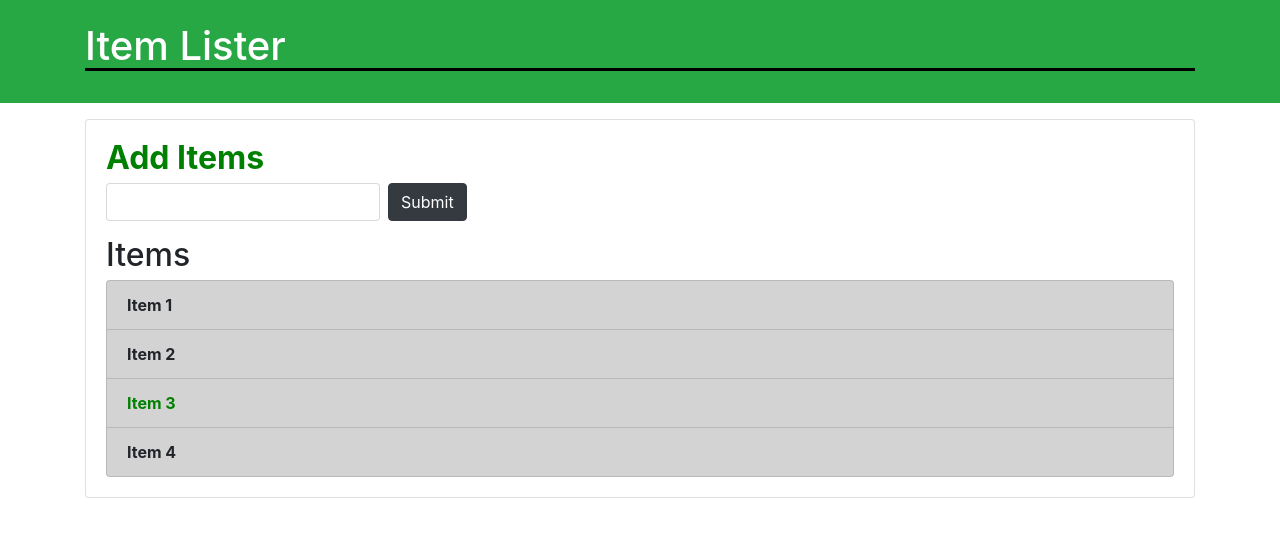
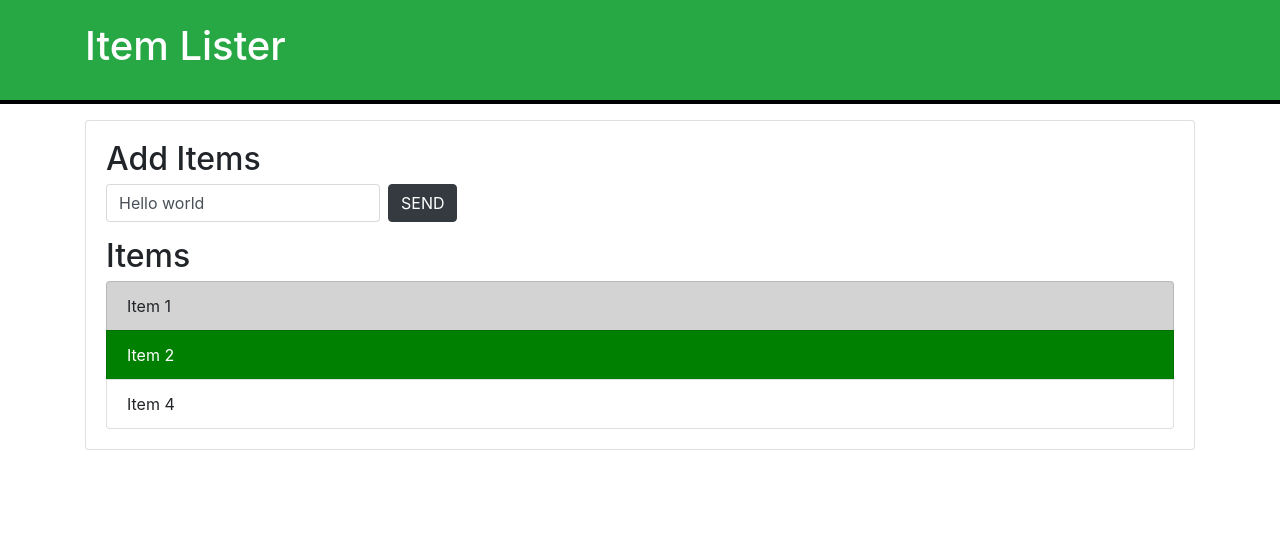
Before and after one commit to Abhisheksb1003/sharpener_first_git, a plain HTML site: page start with dom.html in a window 1280 px wide. Drawn offline with nearby package versions, Linux system fonts and the light colour scheme.

Commit message:
queryselector

```diff
--- a/start with dom.html
+++ b/start with dom.html
@@ -30,25 +30,50 @@
    </div>
   </div>
   <script>
-    let headertitle=document.getElementById('header-title');
-    headertitle.style.borderBottom='solid 3px black';
-    let title=document.getElementsByClassName('title');
-    let titleElement=title[0]
-    titleElement.style.fontWeight='bold';
-    titleElement.style.color='green';
+    // let headertitle=document.getElementById('header-title');
+    // headertitle.style.borderBottom='solid 3px black';
+    // let title=document.getElementsByClassName('title');
+    // let titleElement=title[0]
+    // titleElement.style.fontWeight='bold';
+    // titleElement.style.color='green';
 
-    const list= document.getElementsByClassName('list-group-item');
-    list[2].style.color='green';
-    for (var i=0; i<list.length; i++){
-        list[i].style.fontWeight='bold';
+    // const list= document.getElementsByClassName('list-group-item');
+    // list[2].style.color='green';
+    // for (var i=0; i<list.length; i++){
+    //     list[i].style.fontWeight='bold';
 
-    }
-    let li=document.getElementsByTagName('li');
-    console.log(li);
-    console.log(li[1]);
+    // }
+    // let li=document.getElementsByTagName('li');
+    // console.log(li);
+    // console.log(li[1]);
 
-    for (var i=0; i<li.length; i++){
-        li[i].style.backgroundColor='LightGray';
+    // for (var i=0; i<li.length; i++){
+    //     li[i].style.backgroundColor='LightGray';
+    // }
+    var header = document.querySelector('#main-header');
+    header.style.borderBottom = 'solid 4px black';
+
+    var input = document.querySelector('input');
+    input.value = 'Hello world'
+
+    var submit = document.querySelector('input[type="submit"]');
+    submit.value="SEND"
+
+    var secondItem = document.querySelector('.list-group-item:nth-child(2)');
+    secondItem.style.backgroundColor='green';
+
+    var thirdItem = document.querySelector('.list-group-item:nth-child(3)');
+    thirdItem.style.display='none';
+
+    //QUERY SELECTER ALL//
+
+    var itemlist = document.querySelectorAll('.list-group-item');
+    //console.log(itemlist);
+    itemlist[1].style.color='white';
+
+    var odd = document.querySelectorAll('li:nth-child(odd)');
+    for(var i=0;i<odd.length;i++){
+      odd[i].style.backgroundColor='lightgray';
     }
   </script>
 
```
